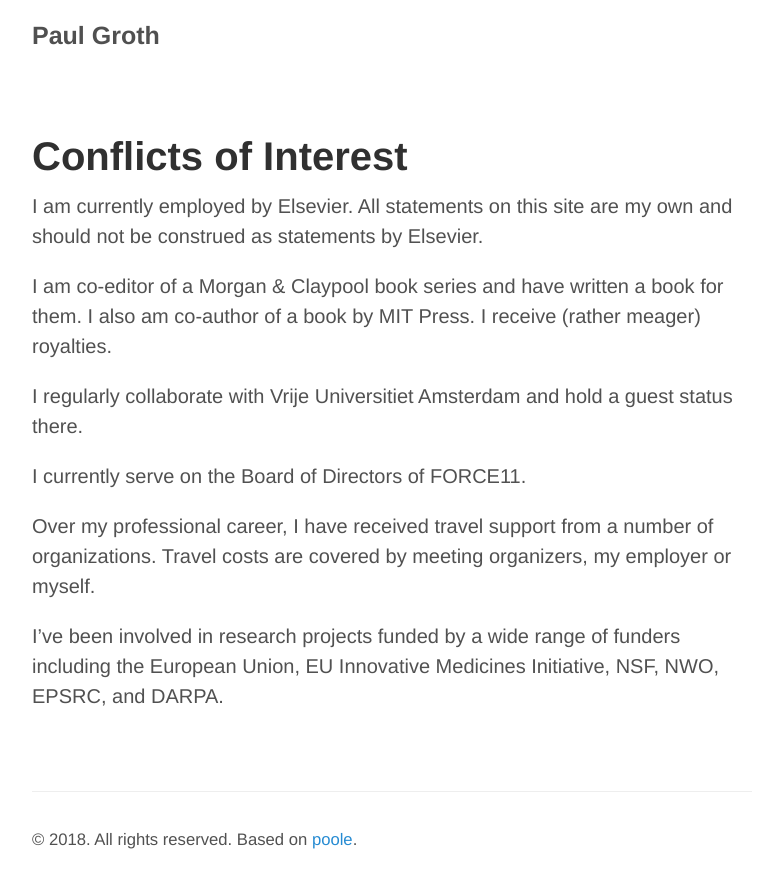
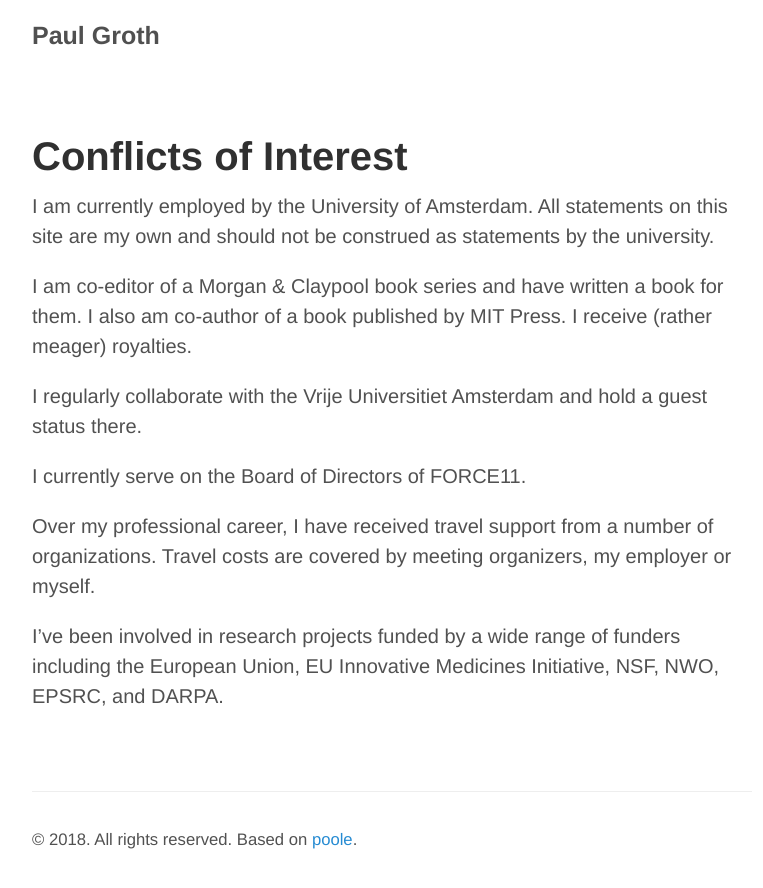
Before and after one commit to pgroth/pgroth.github.com, a Jekyll site: the page built from conflicts.md, in a window 1280 px wide. Shown: the top 888 px of the page, without its empty margins (248-1011 px from the left). Built offline with Jekyll 4.4.1, drawn with Linux system fonts in a browser that asks for light colours.

Commit message:
Update conflicts.md

```diff
--- a/conflicts.md
+++ b/conflicts.md
@@ -3,11 +3,11 @@
 title: Conflicts of Interest
 ---
 
-I am currently employed by Elsevier. All statements on this site are my own and should not be construed as statements by Elsevier.
+I am currently employed by the University of Amsterdam. All statements on this site are my own and should not be construed as statements by the university.
 
-I am co-editor of a Morgan & Claypool book series and have written a book for them. I also am co-author of a book by MIT Press. I receive (rather meager) royalties.
+I am co-editor of a Morgan & Claypool book series and have written a book for them. I also am co-author of a book published by MIT Press. I receive (rather meager) royalties.
 
-I regularly collaborate with Vrije Universitiet Amsterdam and hold a guest status there.
+I regularly collaborate with the Vrije Universitiet Amsterdam and hold a guest status there.
 
 I currently serve on the Board of Directors of FORCE11.
 
```
